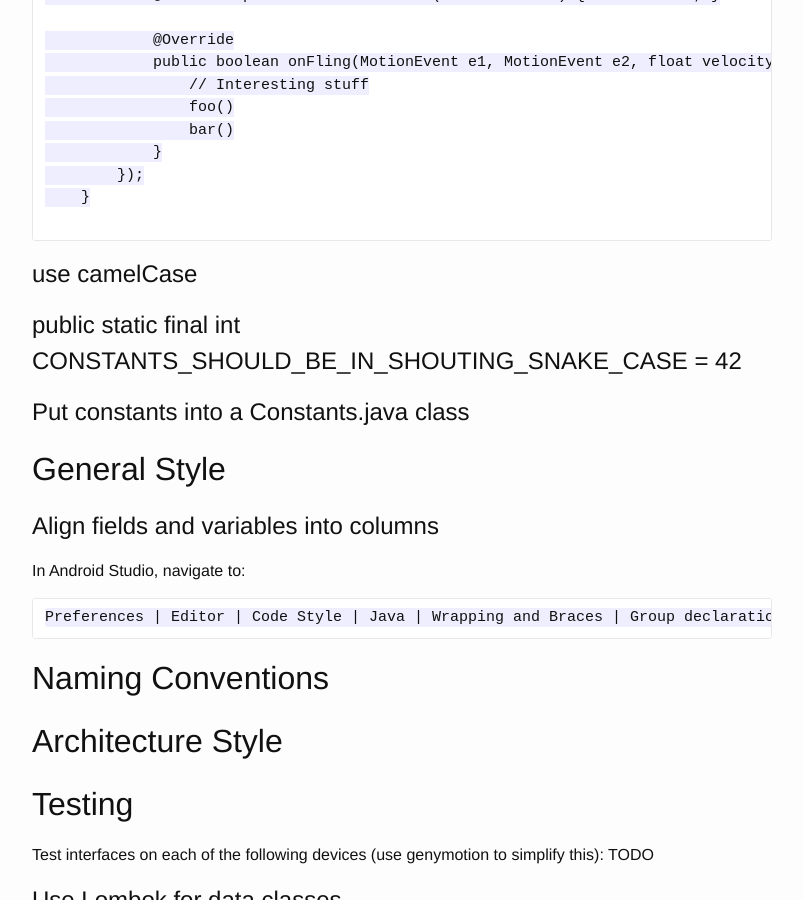
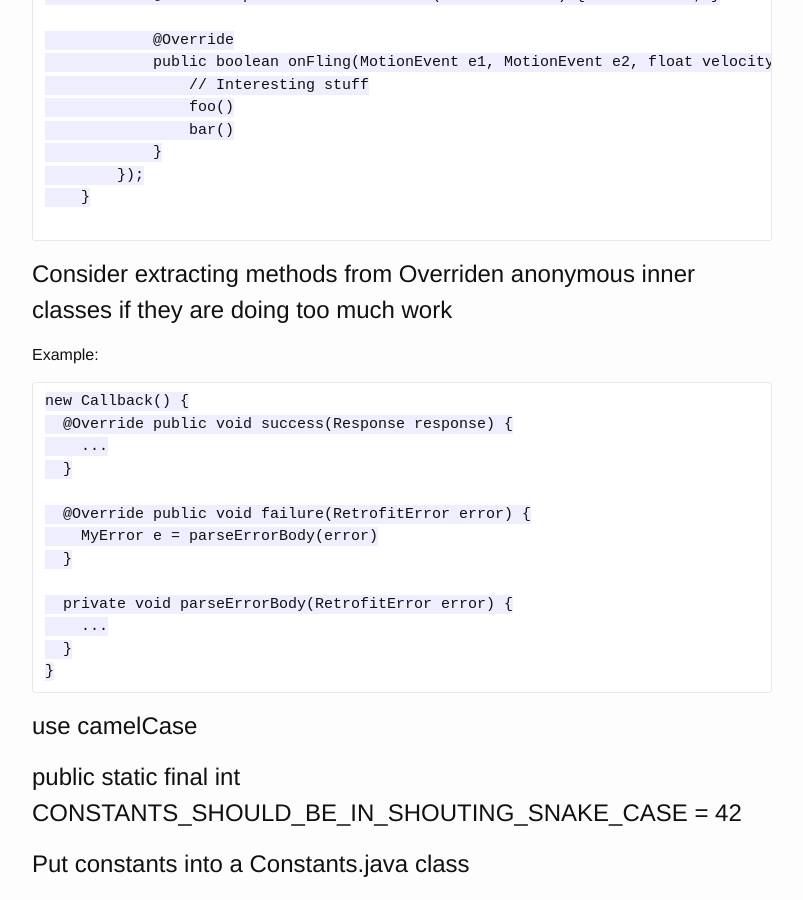
Before and after one commit to eliasbagley/eliasbagley.github.io, a Jekyll site: the page built from _posts/2015-10-27-android-style-guide.markdown, in a window 1280 px wide and 900 px high, scrolled down 997 px. Shown: the whole window, without its empty margins (238-1041 px from the left). Built offline with Jekyll 4.4.1, drawn with Linux system fonts in a browser that asks for light colours; Markdown is read by kramdown in place of the engine named in the settings; comment, search, counter and statistics services are not loaded.

Commit message:
Update style guide

````diff
--- a/_posts/2015-10-27-android-style-guide.markdown
+++ b/_posts/2015-10-27-android-style-guide.markdown
@@ -49,6 +49,27 @@ Use primitive types over Object types when possible. This avoids allocations and
     }
 
 ```
+
+# Consider extracting methods from Overriden anonymous inner classes if they are doing too much work
+
+Example:
+
+```
+new Callback() {
+  @Override public void success(Response response) {
+    ...
+  }
+
+  @Override public void failure(RetrofitError error) {
+    MyError e = parseErrorBody(error)
+  }
+
+  private void parseErrorBody(RetrofitError error) {
+    ...
+  }
+}
+```
+
 
 # use camelCase
 
````
